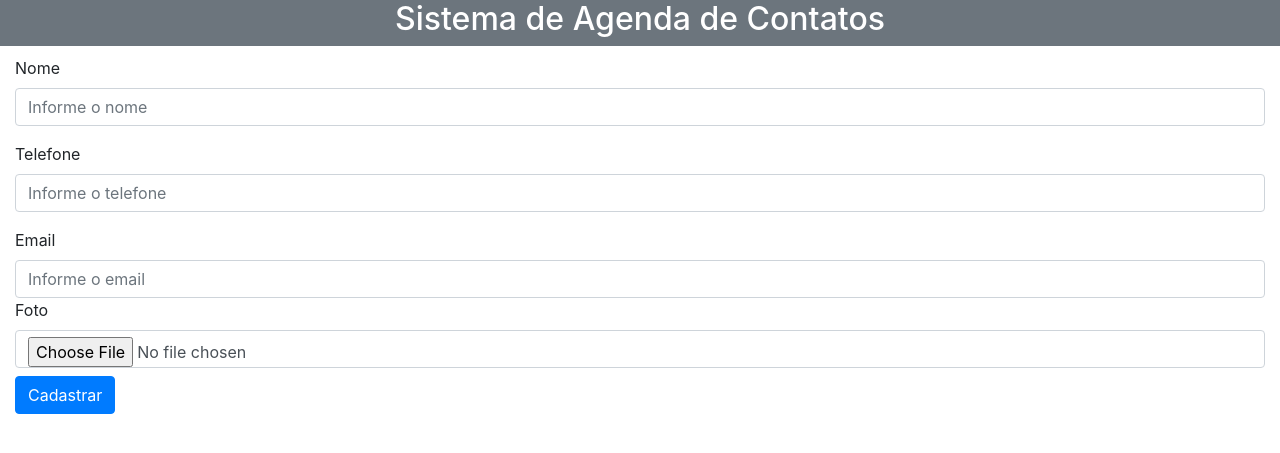
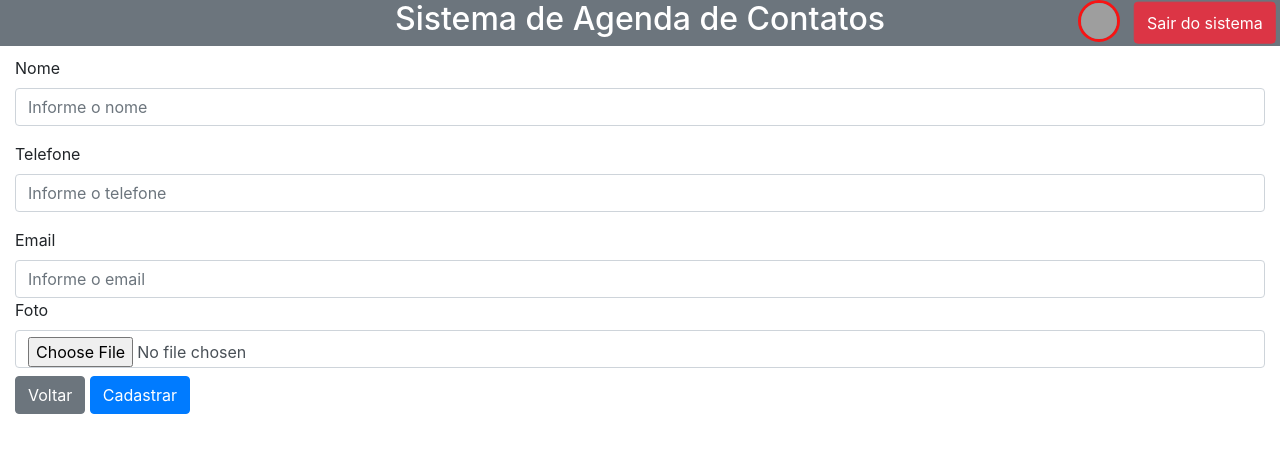
Before and after one commit to daninvasc2/sisag, a PHP site: page /view/form-cad.php in a window 1280 px wide. Shown: the top 453 px of the page. Run offline with PHP 8.4, Linux system fonts and the light colour scheme; the visitor is signed in with stand-in values (Sample User, id 1); data that the repository does not hold is empty; some libraries are stand-ins or nearby versions; grey boxes are pictures that could not be loaded.

Commit message:
finalizando sistema de login e validacao se esta logado. contato agora grava com usuario id

```diff
--- a/config/DDL.sql
+++ b/config/DDL.sql
@@ -5,7 +5,7 @@ CREATE USER 'sisag'@'localhost' IDENTIFIED BY 'root';
 DROP DATABASE IF EXISTS sisag;
 CREATE DATABASE sisag;
 CREATE TABLE sisag.contato (
-  id INT NOT NULL AUTO_INCREMENT,
+  idContato INT NOT NULL AUTO_INCREMENT,
   nome VARCHAR(100) NOT NULL,
   telefone VARCHAR(20) NOT NULL,
   email VARCHAR(100),
--- a/controller/LoginController.class.php
+++ b/controller/LoginController.class.php
@@ -60,6 +60,16 @@ Class LoginController {
     function handleGetRequest($_acao) {
         switch ($_acao) {
             case 'logout':
+                $this->deslogar();
+                break;
+
+            case 'verificarLogin':
+                session_start();
+                if (isset($_SESSION['usuario'])) {
+                    echo json_encode(array('message' => 'Usuário logado', 'status_code' => 200));
+                } else {
+                    echo json_encode(array('message' => 'Usuário não logado', 'status_code' => 0));
+                }
                 break;
             // poderiam existir outras ações a serem executadas com GET
             default:
--- a/dao/ContatoDao.class.php
+++ b/dao/ContatoDao.class.php
@@ -31,14 +31,15 @@ class ContatoDao
             PRIMARY KEY (id)
             );*/
 
-            $query = "INSERT INTO contato (nome, telefone, email, caminho_foto) VALUES (:nome, :telefone, :email, :caminho_foto)";
+            $query = "INSERT INTO contato (nome, telefone, email, caminho_foto, usuarioId) VALUES (:nome, :telefone, :email, :caminho_foto, :usuarioId)";
 
             // fields to bind
             $fields = array(
                 ':nome' => $contato->get('nome'),
                 ':telefone' => $contato->get('telefone'),
                 ':email' => $contato->get('email'),
-                ':caminho_foto' => $contato->get('foto')
+                ':caminho_foto' => $contato->get('foto'),
+                ':usuarioId' => $contato->get('usuarioId')
             );
 
             $this->conexao->connect();
--- a/index.php
+++ b/index.php
@@ -19,14 +19,14 @@
     <?php echo GlobalConfig::$BOOTSTRAP_CSS_CDN ?>
     <style>
         main {
-            background-image: url(<?php echo '"./'.GlobalConfig::$ASSETS_DIR.'/'.'bg-main-index.jpg"' ?>);
+            /* background-image: url(<?php echo '"./'.GlobalConfig::$ASSETS_DIR.'/'.'bg-main-index.jpg"' ?>); */
             background-size: contain;
             background-repeat: no-repeat;
             min-height: 800px;
         }
         @media screen and (min-width: 1024px) {
             main {
-                background-image: url(<?php echo '"./'.GlobalConfig::$ASSETS_DIR.'/'.'bg-main-index.jpg"' ?>);
+                /* background-image: url(<?php echo '"./'.GlobalConfig::$ASSETS_DIR.'/'.'bg-main-index.jpg"' ?>); */
                 background-size: cover;
                 background-repeat: no-repeat;
             }
@@ -39,6 +39,7 @@
     <header>
         <!-- Header include -->
         <?php include_once './view/header.php'?>
+        <script src = <?php echo '"'.GlobalConfig::$DEFAULT_DIR.'/'.GlobalConfig::$DEFAULT_JS_DIR.'/'.'login.js"' ?>></script>
     </header>
 
     <main class="container-fluid" id="main-container">
--- a/public/css/global.css
+++ b/public/css/global.css
@@ -5,13 +5,6 @@
 #main-container {
     padding-top: 10px;
     padding-bottom: 10px;
-}
-
-.btn-sair-sistema {
-    position: absolute;
-    top: 50%;
-    right: 0;
-    transform: translate(-10%, -50%);
 }
 
 .flex-center {
@@ -23,3 +16,15 @@
 .bordered {
     border: 1px solid #6c757d;
 }
+
+.top-0 {
+    top: 0;
+}
+
+.right-0 {
+    right: 0;
+}
+
+.space-around {
+    justify-content: space-around;
+}
--- /dev/null
+++ b/public/css/header.css
@@ -0,0 +1,12 @@
+.img-perfil {
+    width: 42px;
+    height: 42px;
+    border-radius: 50%;
+    margin: 0 10px;
+    border: 3px solid rgb(247, 20, 20);
+}
+
+.btn-sair-sistema {
+    white-space: nowrap;
+    transform: translate(-3%, 4%);
+}
--- /dev/null
+++ b/public/css/listing.css
@@ -0,0 +1,4 @@
+.btn-novo-contato > a {
+    color: white;
+    text-transform: uppercase;
+}
--- a/public/js/cadastro-contatos.js
+++ b/public/js/cadastro-contatos.js
@@ -52,6 +52,8 @@ function showModalResult() {
         backdrop: "static",
         keyboard: false
     });
+
+    window.location.href = "listing.php";
 }
 
 // handles success request
--- a/view/form-cad.php
+++ b/view/form-cad.php
@@ -50,7 +50,8 @@ include_once '../config/GlobalConfig.php';
                 <input type="file" class="form-control" id="input-image" required name="foto"
                     placeholder="Selecione a foto" accept="image/png, image/jpeg, image/jpg, image/webp">
             </div>
-            <button type="submit" class="btn btn-primary mt-2">Cadastrar</button>
+            <a href="listing.php" class="btn btn-secondary mt-2">Voltar</a>
+            <button type="submit" class="btn btn-primary mt-2 mr-2">Cadastrar</button>
             <input hidden type="text" name="_acao" value="cadastrar">
         </form>
     </main>
--- a/view/header.php
+++ b/view/header.php
@@ -1,8 +1,14 @@
+<link rel="stylesheet" href=<?php echo '"'.GlobalConfig::$DEFAULT_DIR.'/'.GlobalConfig::$DEFAULT_CSS_DIR.'/'.'header.css"' ?> >
+<script src = <?php echo '"'.GlobalConfig::$DEFAULT_DIR.'/'.GlobalConfig::$DEFAULT_JS_DIR.'/'.'login.js"' ?>></script>
 <div class="container-fluid d-flex justify-content-center bg-secondary position-relative">
     <h2 class="text-white">Sistema de Agenda de Contatos</h2>
     <?php
+        session_start();
         if (isset($_SESSION['usuario'])) {
-            echo '<div class="position-absolute top-0 end-0">
+            $usuario = (object) $_SESSION['usuario'];
+            echo '<div class="position-absolute top-0 right-0 d-flex">
+                    <img src="../' . $usuario->caminho_foto . '" alt="Foto de perfil" class="img-perfil">
+                    <span class="text-white align-self-center mr-2">' . $usuario->nome . '</span>
                     <button type="button" onclick="sairDoSistema()" class="btn btn-danger btn-sair-sistema">Sair do sistema</button>
                 </div>';
         }
```
Also changed, not shown: model/Contato.class.php (+11 -10 lines), public/js/login.js (+42 -3 lines), view/listing.php (+9 -0 lines), public/js/custom.js (added).
